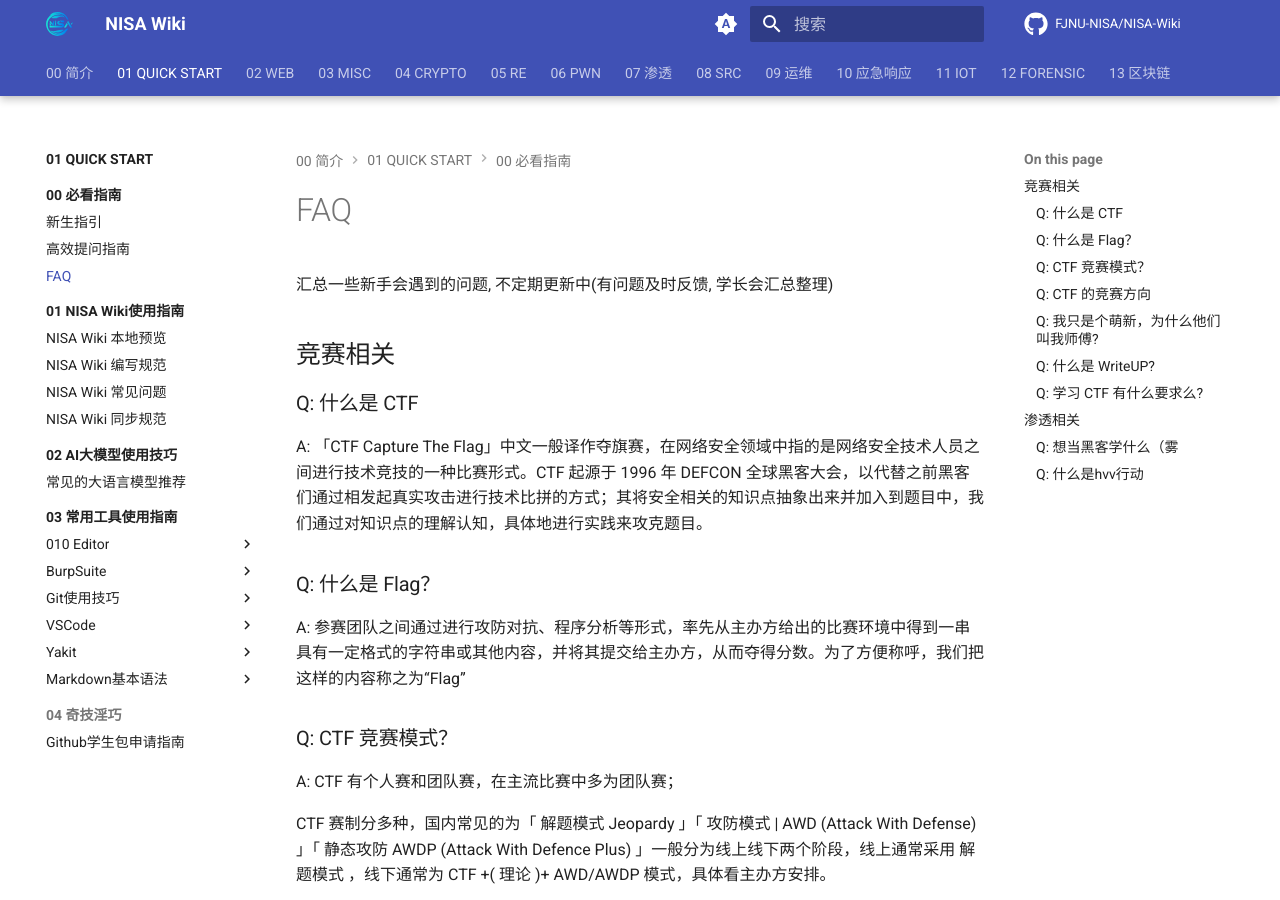
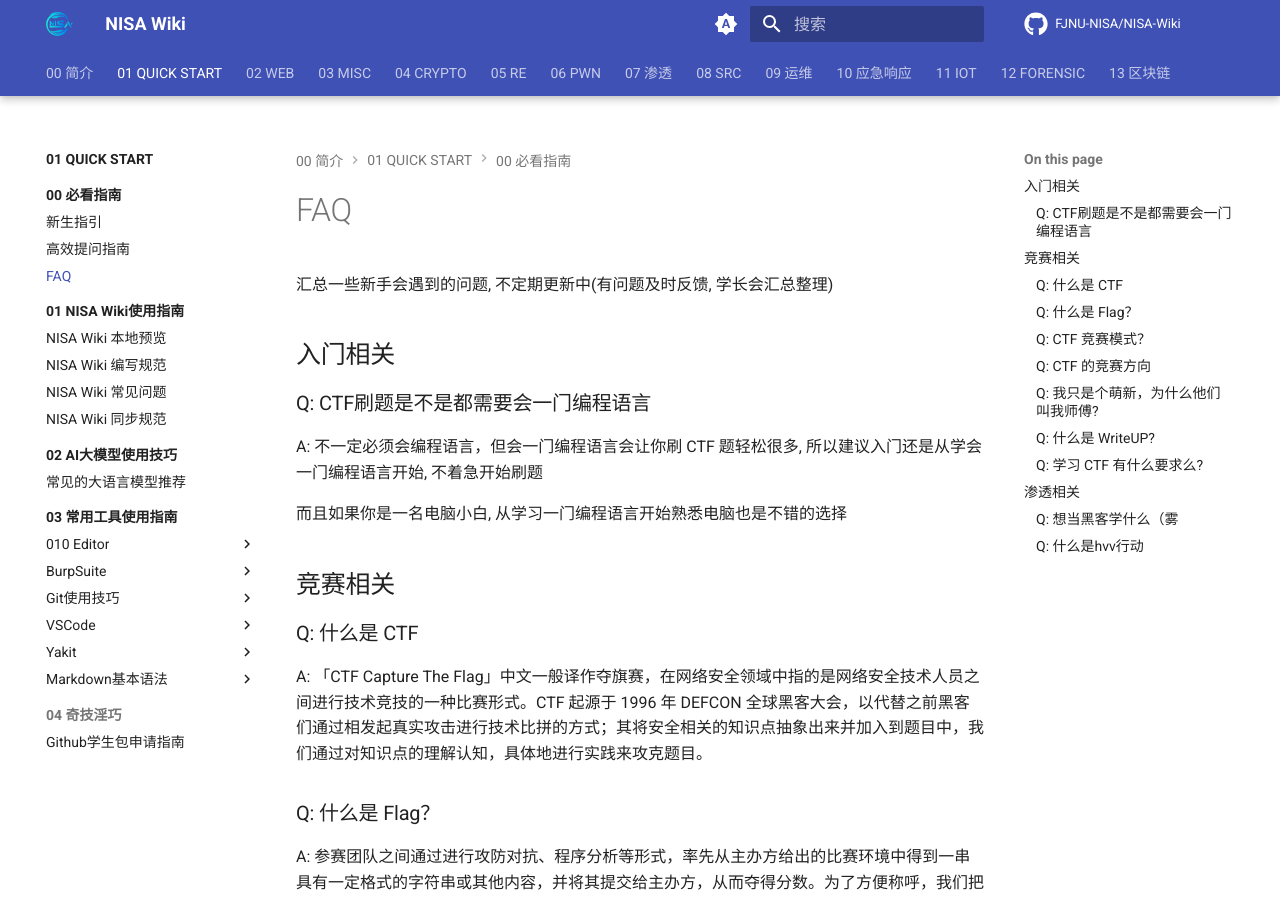
Before and after one commit to FJNU-NISA/NISA-Wiki, an MkDocs documentation site: the page built from docs/01-QUICK START/00-必看指南/02-FAQ.md, in a window 1280 px wide and 900 px high. Built offline with MkDocs 1.6.1 and Material for MkDocs 9.7.7, drawn with Linux system fonts in a browser that asks for light colours; comment, search, counter and statistics services are not loaded.

Commit message:
fix: 完善FAQ

```diff
--- a/docs/01-QUICK START/00-必看指南/02-FAQ.md
+++ b/docs/01-QUICK START/00-必看指南/02-FAQ.md
@@ -1,6 +1,14 @@
 # FAQ
 
 汇总一些新手会遇到的问题, 不定期更新中(有问题及时反馈, 学长会汇总整理)
+
+## 入门相关
+
+### Q: CTF刷题是不是都需要会一门编程语言
+
+A: 不一定必须会编程语言，但会一门编程语言会让你刷 CTF 题轻松很多, 所以建议入门还是从学会一门编程语言开始, 不着急开始刷题
+
+而且如果你是一名电脑小白, 从学习一门编程语言开始熟悉电脑也是不错的选择
 
 ## 竞赛相关
 
```
Also changed, not shown: docs/01-QUICK START/00-必看指南/00-新生指引.md (+5 -5 lines).
